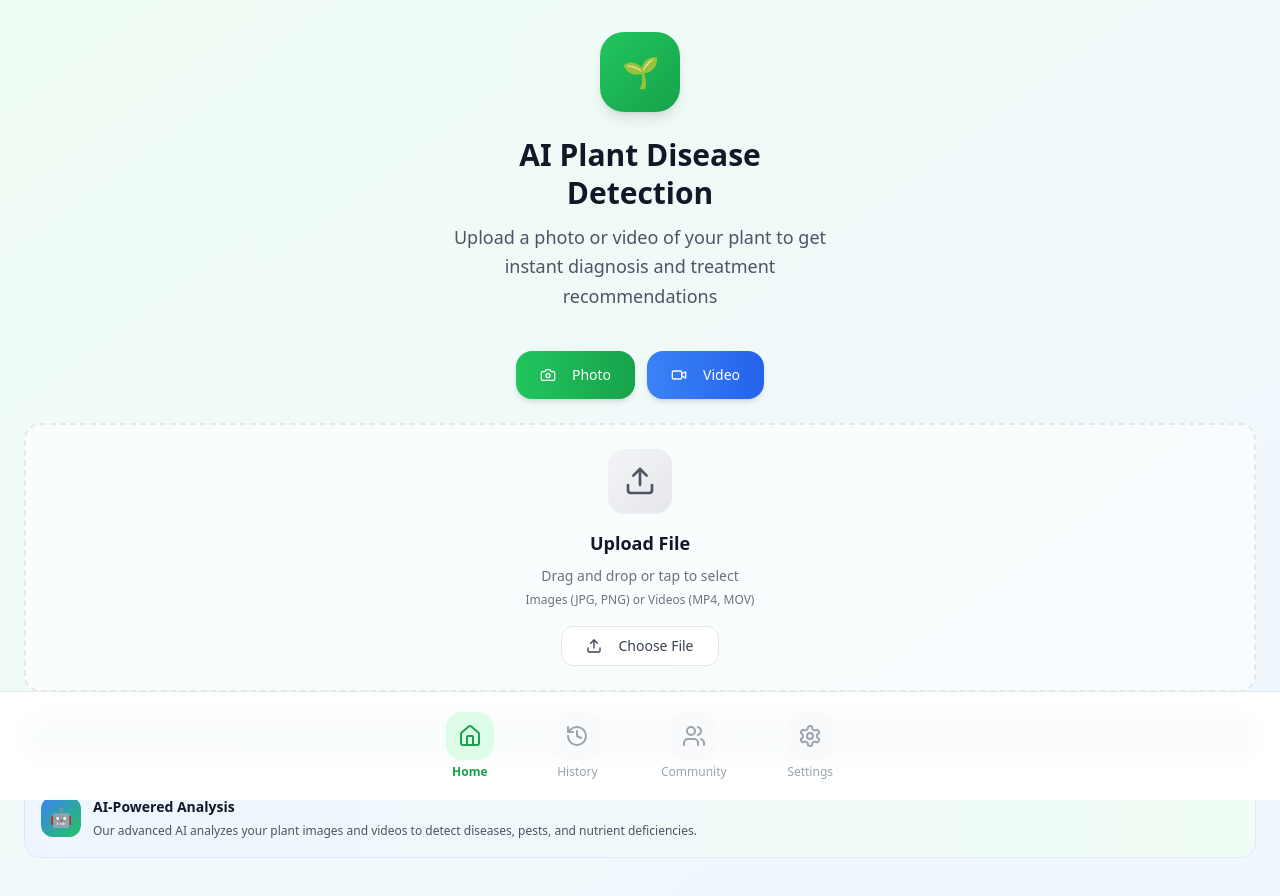
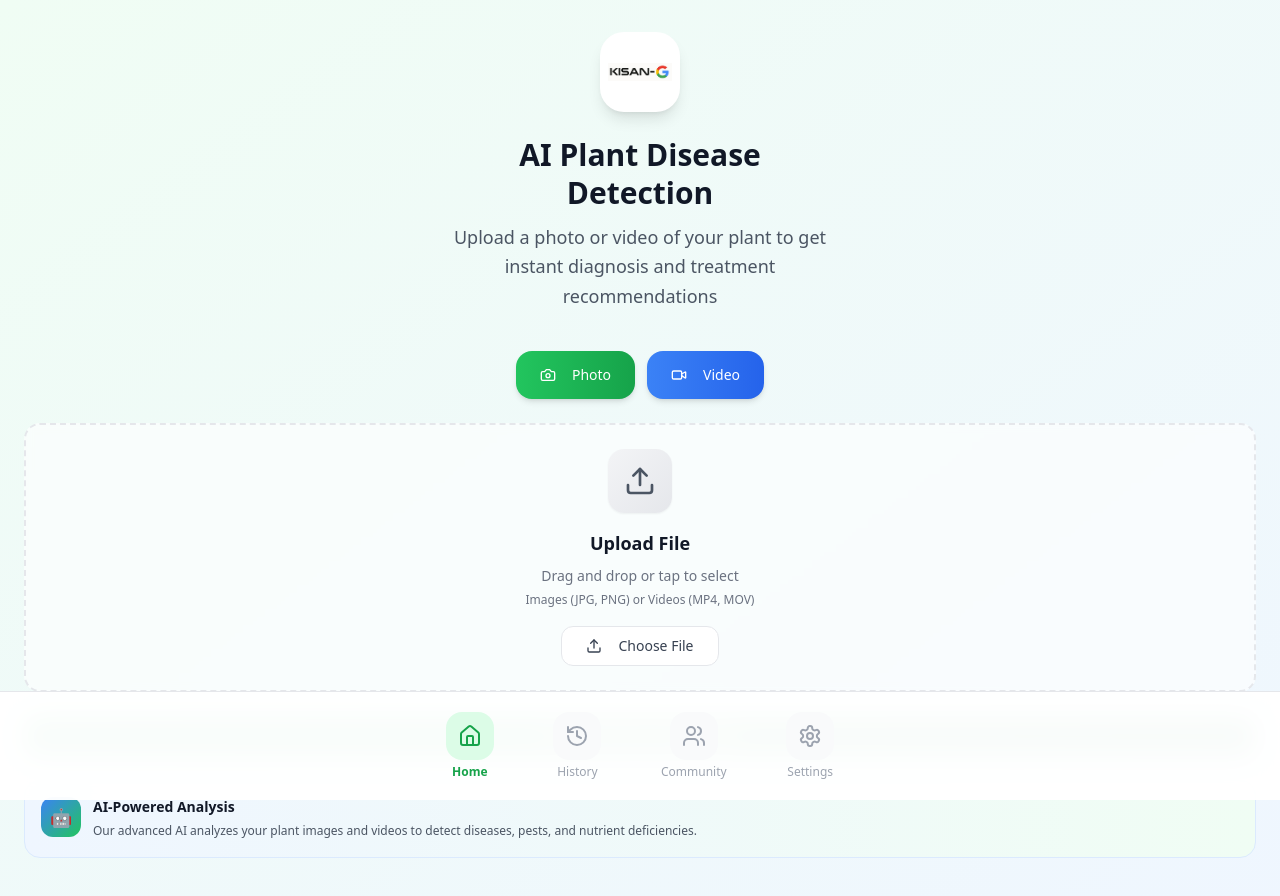
Before and after one commit to charantejayadavaerpula/plant-doctor-vedio, a React (Vite) app: page / in a window 1280 px wide. Shown: the top 896 px of the page. Built offline with nearby package versions, Linux system fonts and the light colour scheme.

Commit message:
Replace logo with image
Replaced the text-based logo with the provided image.

```diff
--- a/src/pages/Index.tsx
+++ b/src/pages/Index.tsx
@@ -1,3 +1,4 @@
+
 import { useState } from "react";
 import { MediaUpload } from "@/components/MediaUpload";
 import { DiseaseReport } from "@/components/DiseaseReport";
@@ -13,8 +14,12 @@ const Index = () => {
       <div className="px-6 py-8 pb-24">
         {/* Hero Section */}
         <div className="text-center mb-10">
-          <div className="w-20 h-20 bg-gradient-to-br from-green-500 to-green-600 rounded-3xl flex items-center justify-center mx-auto mb-6 shadow-lg">
-            <div className="text-3xl">🌱</div>
+          <div className="w-20 h-20 bg-white rounded-3xl flex items-center justify-center mx-auto mb-6 shadow-lg overflow-hidden">
+            <img
+              src="/lovable-uploads/4d3c17f7-561d-4920-b95d-b6e89e18aaff.png"
+              alt="KISAN-G Logo"
+              className="w-16 h-auto object-contain"
+            />
           </div>
           <h2 className="text-3xl font-bold text-gray-900 mb-3 leading-tight">
             AI Plant Disease
```
Also changed, not shown: public/lovable-uploads/4d3c17f7-561d-4920-b95d-b6e89e18aaff.png (added).
